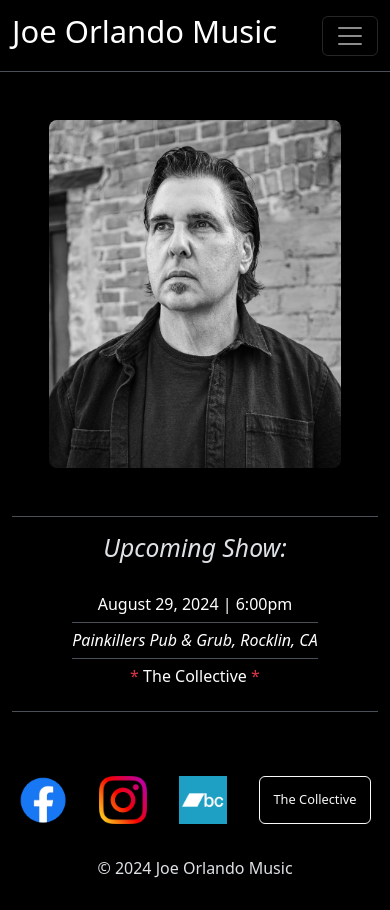
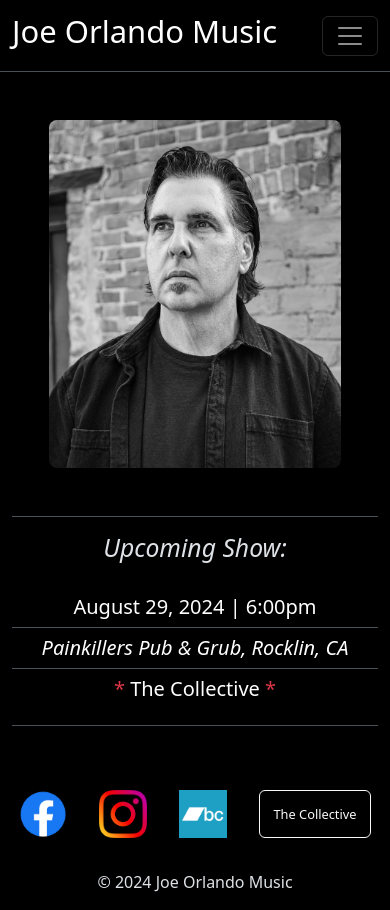
Before and after one commit to Robertjo97/JoeOrlandoMusic, a React (Vite) app: page / in a window 390 px wide. Built offline with nearby package versions, Linux system fonts and the light colour scheme.

Commit message:
mobile bugfix

```diff
--- a/src/Home/Home.css
+++ b/src/Home/Home.css
@@ -28,7 +28,10 @@
   }
 
   .hero li {
-    font-size: 1rem;
+    font-size: 1.25rem;
   }
 
+  .list-group {
+    width: 100% !important;
+  }
 }
```
